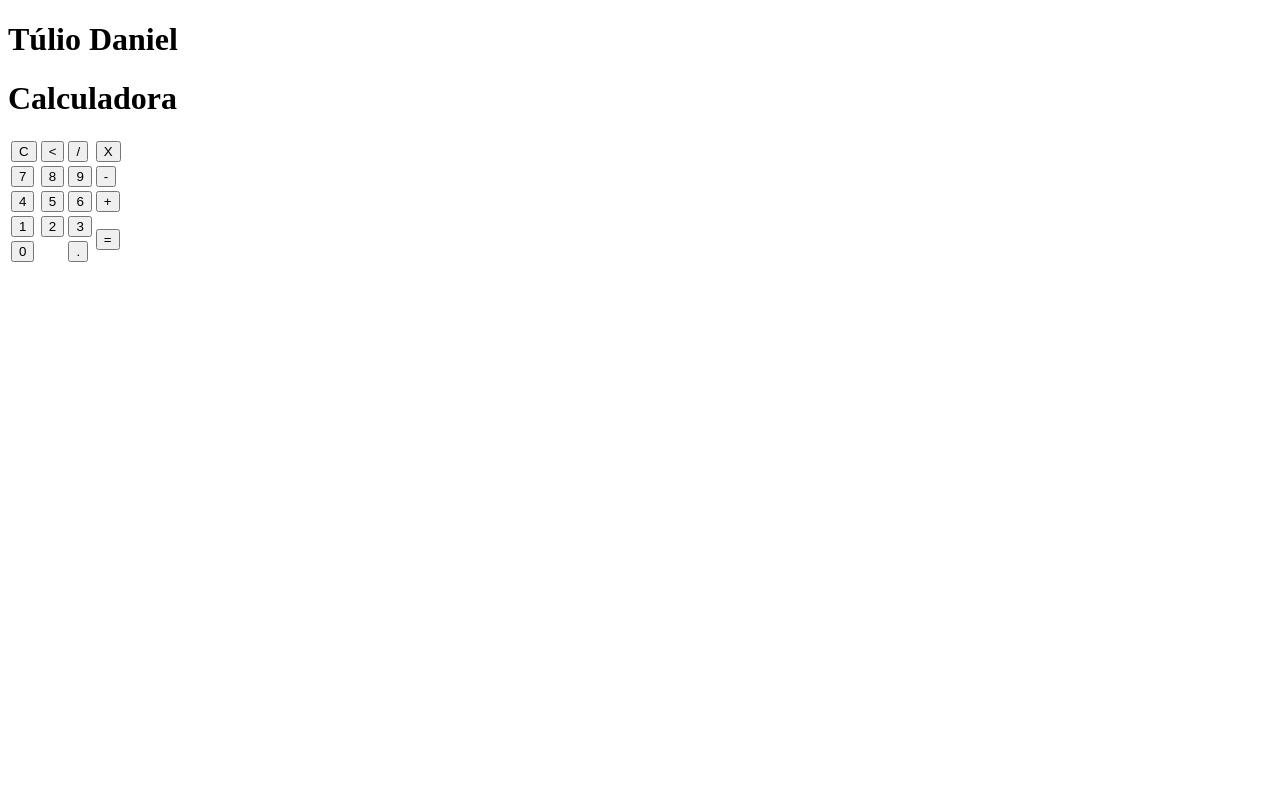
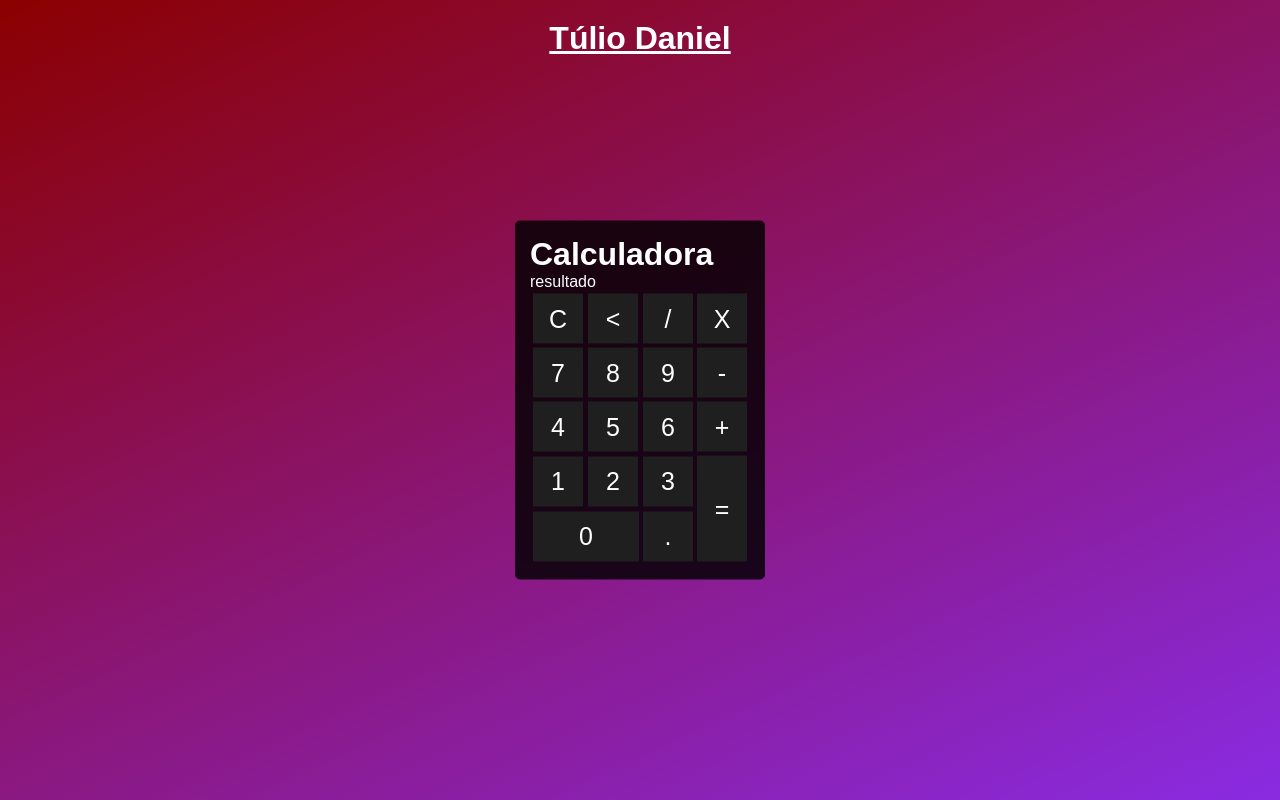
Before and after one commit to Dan1928/Calculadora, a plain HTML site: page index.html in a window 1280 px wide. Drawn offline with Linux system fonts and the light colour scheme.

Commit message:
botoes terminados

```diff
--- a/calc.css
+++ b/calc.css
@@ -0,0 +1,39 @@
+* {
+  margin: 0;
+  padding: 0;
+}
+.fundo {
+  background-image: linear-gradient(-25deg, blueviolet, darkred);
+  height: 100vh;
+  color: white;
+  font-family: Arial, Helvetica, sans-serif;
+}
+.fundo > h1 {
+  position: relative;
+  top: 20px;
+  display: flex;
+  justify-content: center;
+  text-decoration: underline;
+}
+.calculadora {
+  position: absolute;
+  background-color: rgba(0, 0, 0, 0.82);
+  top: 50%;
+  left: 50%;
+  transform: translate(-50%,-50%);
+  border-radius: 5px;
+  padding: 15px;
+}
+.btn {
+  width: 50px;
+  height: 50px;
+  font-size: 25px;
+  margin: 1px;
+  cursor: pointer;
+  background-color: rgb(31, 31, 31);
+  color: white;
+  border: none;
+}
+.btn:hover {
+  background-color: rgb(25, 23, 23);
+}
--- a/index.html
+++ b/index.html
@@ -5,41 +5,42 @@
   <meta http-equiv="X-UA-Compatible" content="IE=edge">
   <meta name="viewport" content="width=device-width, initial-scale=1.0">
   <title>Calculadora</title>
+  <link rel="stylesheet" href="./calc.css">
 </head>
 <body>
   <div class="fundo">
     <h1>Túlio Daniel</h1>
     <div class="calculadora">
       <h1>Calculadora</h1>
-      <p id="resultado"></p>
+      <p id="resultado">resultado</p>
       <table>
         <tr>
-          <td><button>C</button></td>
-          <td><button><</button></td>
-          <td><button>/</button></td>
-          <td><button>X</button></td>
+          <td><button class="btn">C</button></td>
+          <td><button class="btn"><</button></td>
+          <td><button class="btn">/</button></td>
+          <td><button class="btn">X</button></td>
         </tr>
         <tr>
-          <td><button>7</button></td>
-          <td><button>8</button></td>
-          <td><button>9</button></td>
-          <td><button>-</button></td>
+          <td><button class="btn">7</button></td>
+          <td><button class="btn">8</button></td>
+          <td><button class="btn">9</button></td>
+          <td><button class="btn">-</button></td>
         </tr>
         <tr>
-          <td><button>4</button></td>
-          <td><button>5</button></td>
-          <td><button>6</button></td>
-          <td><button>+</button></td>
+          <td><button class="btn">4</button></td>
+          <td><button class="btn">5</button></td>
+          <td><button class="btn">6</button></td>
+          <td><button class="btn">+</button></td>
         </tr>
         <tr>
-          <td><button>1</button></td>
-          <td><button>2</button></td>
-          <td><button>3</button></td>
-          <td rowspan="2"><button>=</button></td>
+          <td><button class="btn">1</button></td>
+          <td><button class="btn">2</button></td>
+          <td><button class="btn">3</button></td>
+          <td rowspan="2"><button class="btn" style="height: 106px;">=</button></td>
         </tr>
         <tr>
-          <td colspan="2"><button>0</button></td>
-          <td><button>.</button></td>
+          <td colspan="2"><button class="btn" style="width: 106px;">0</button></td>
+          <td><button class="btn">.</button></td>
         </tr>
       </table>
     </div>
```
